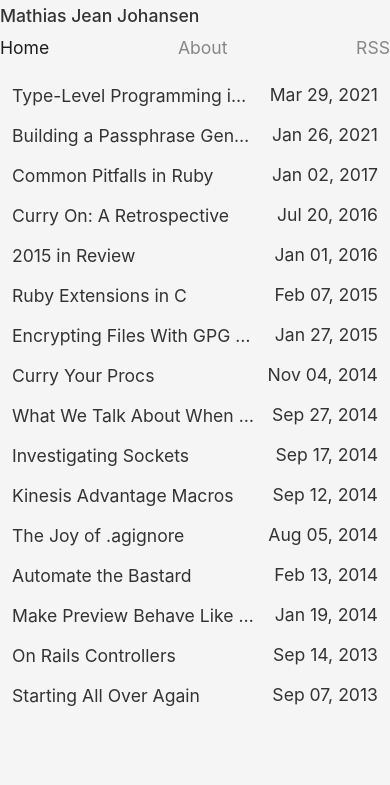
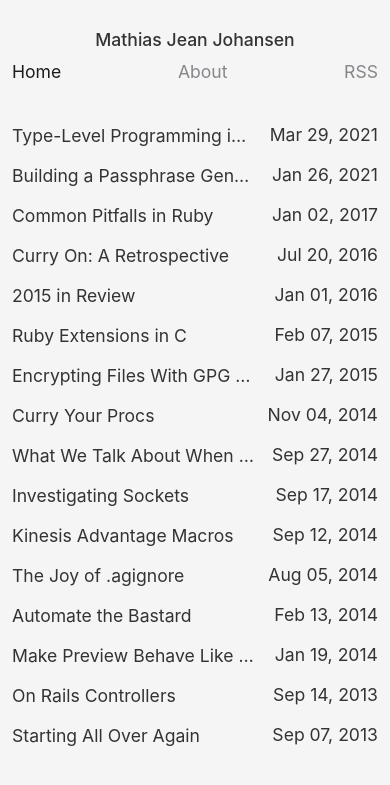
Before and after one commit to majjoha/majjoha.github.io, a Jekyll site: the page built from index.html, in a window 390 px wide. Shown: the top 785 px of the page. Built offline with Jekyll 4.4.1, drawn with Linux system fonts in a browser that asks for light colours.

Commit message:
Fix mobile header spacing to match content padding.
The header lacked horizontal padding on mobile devices, causing
text to be flush against screen edges while main content had
proper spacing. This created visual inconsistency.

Changed mobile header from display: inline to display: block and
added padding-inline: var(--space-sm) to match the spacing used
by main content. Inline elements don't respect horizontal padding
properly, requiring the display change.

Co-Authored-By: Claude <noreply@anthropic.com>

```diff
--- a/_includes/style.css
+++ b/_includes/style.css
@@ -355,7 +355,8 @@
 @layer responsive {
   @media (max-width: 960px) {
     body>header {
-      display: inline;
+      display: block;
+      padding-inline: var(--space-sm);
       text-align: center;
     }
 
```
